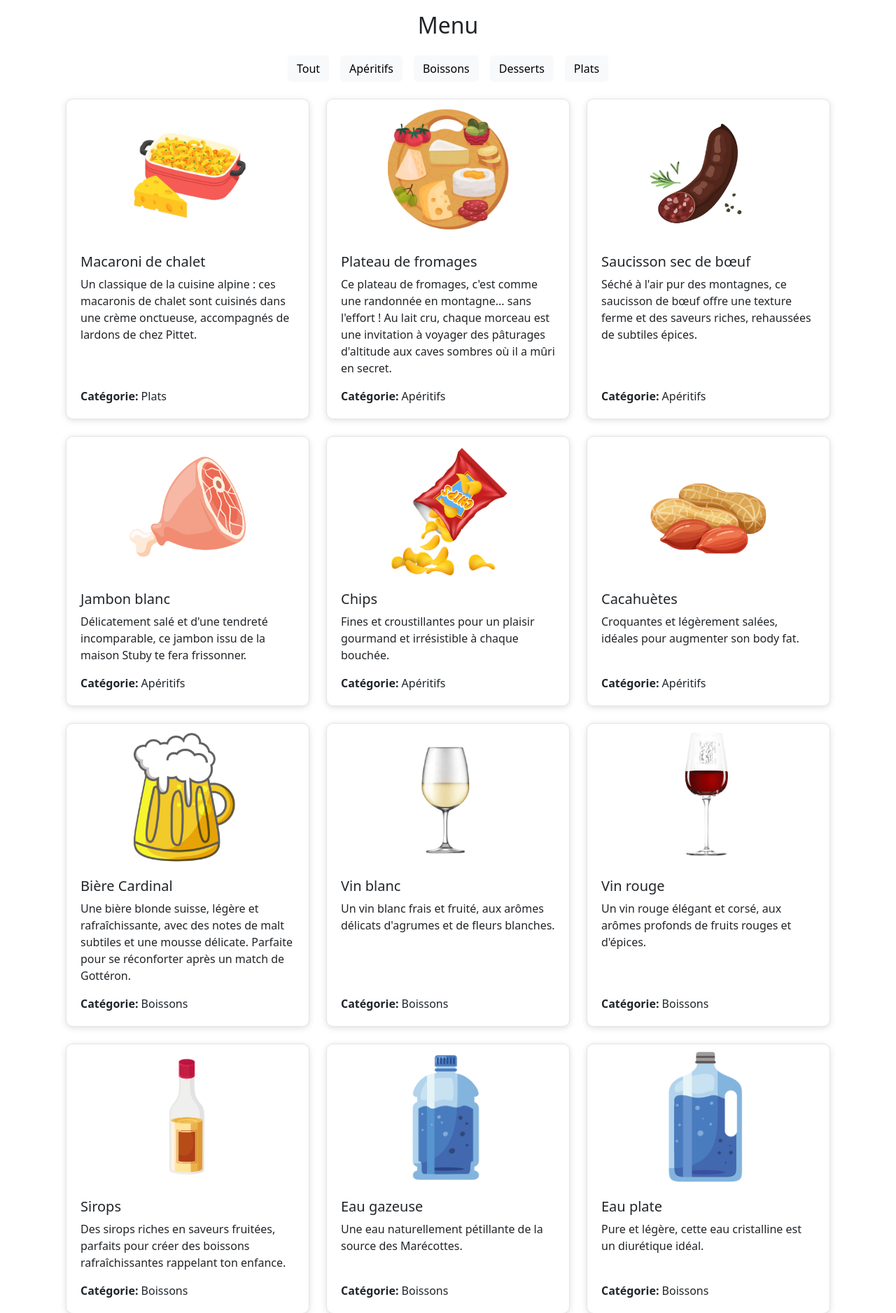
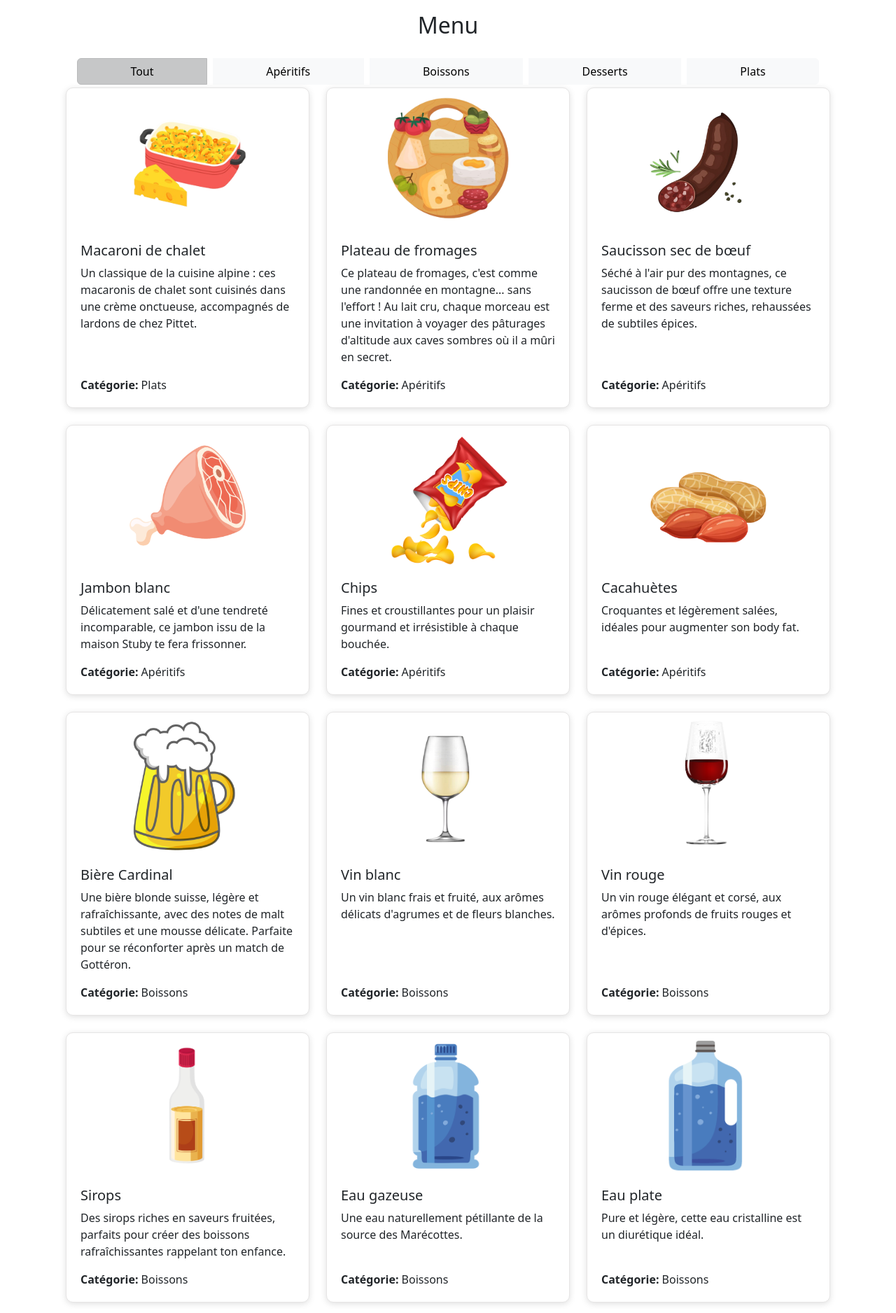
Before and after one commit to Matgend/birthday_menu, a Flask app: page / in a window 1280 px wide. Shown: the part 311-2187 px from the top of the page at 70% size. Run offline with Flask 3, Linux system fonts and the light colour scheme.

Commit message:
new filters display

```diff
--- a/templates/menu.html
+++ b/templates/menu.html
@@ -3,11 +3,13 @@
 {% block content %}
 <!--MENU WITH FILTERS-->
 <div class="container">
-    <div class="d-flex justify-content-center mb-4">
-        <button class="btn btn-light mx-2 filter-btn" data-category="">{{filter_title}}</button>
-        {% for category in categories %}
-            <button class="btn btn-light mx-2 filter-btn" data-category="{{ category }}">{{category}}</button>
-        {% endfor %}
+    <div class="container">
+        <div class="btn-group d-flex flex-wrap justify-content-center" role="group">
+            <button class="btn btn-light m-1 active" data-category="">{{ filter_title }}</button>
+            {% for category in categories %}
+                <button class="btn btn-light m-1" data-category="{{ category }}">{{ category }}</button>
+            {% endfor %}
+        </div>
     </div>
     <div class="row" id="menu-items"> <!-- ID added here for JavaScript targeting -->
         {% for item in items %}
```
